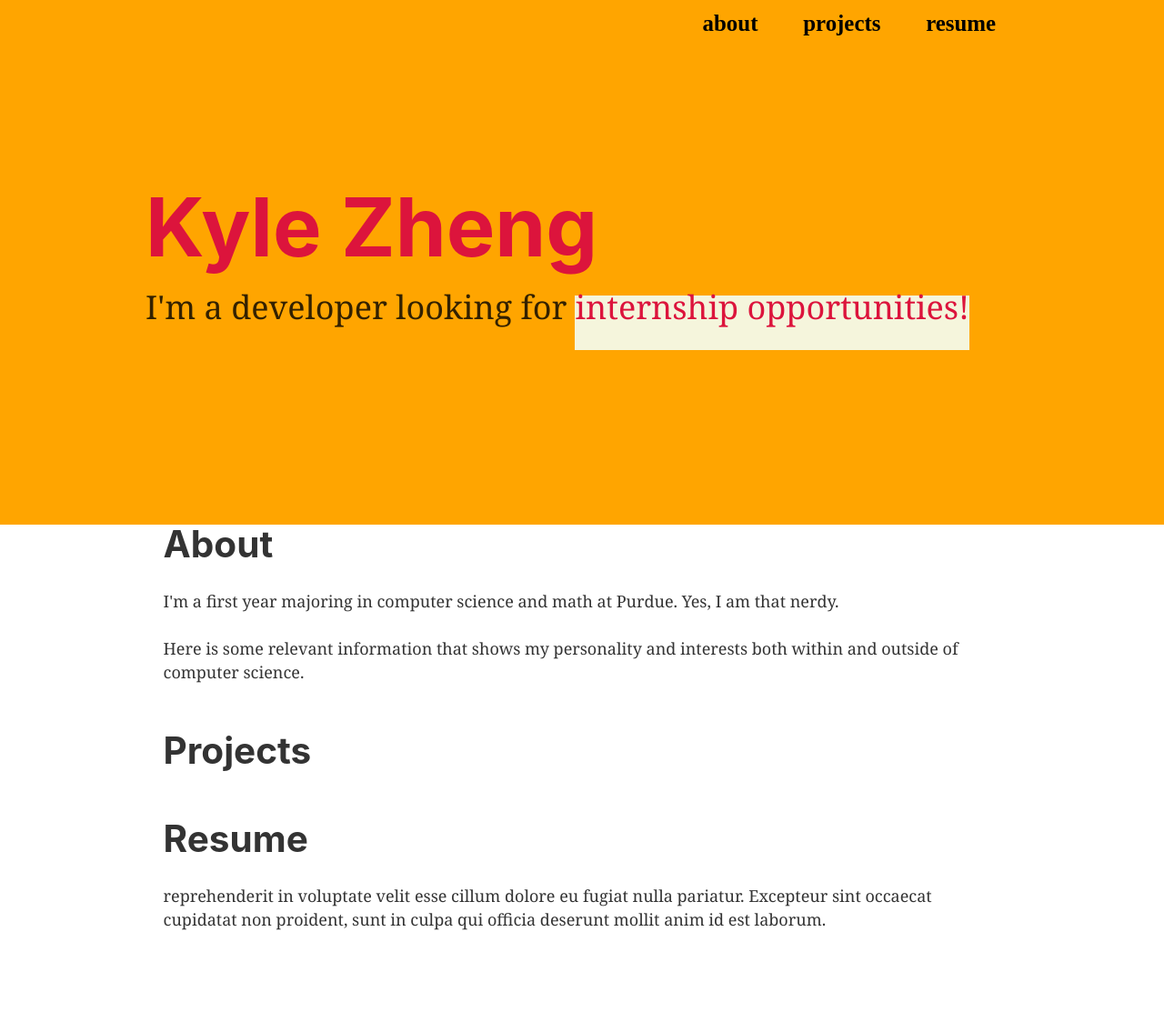
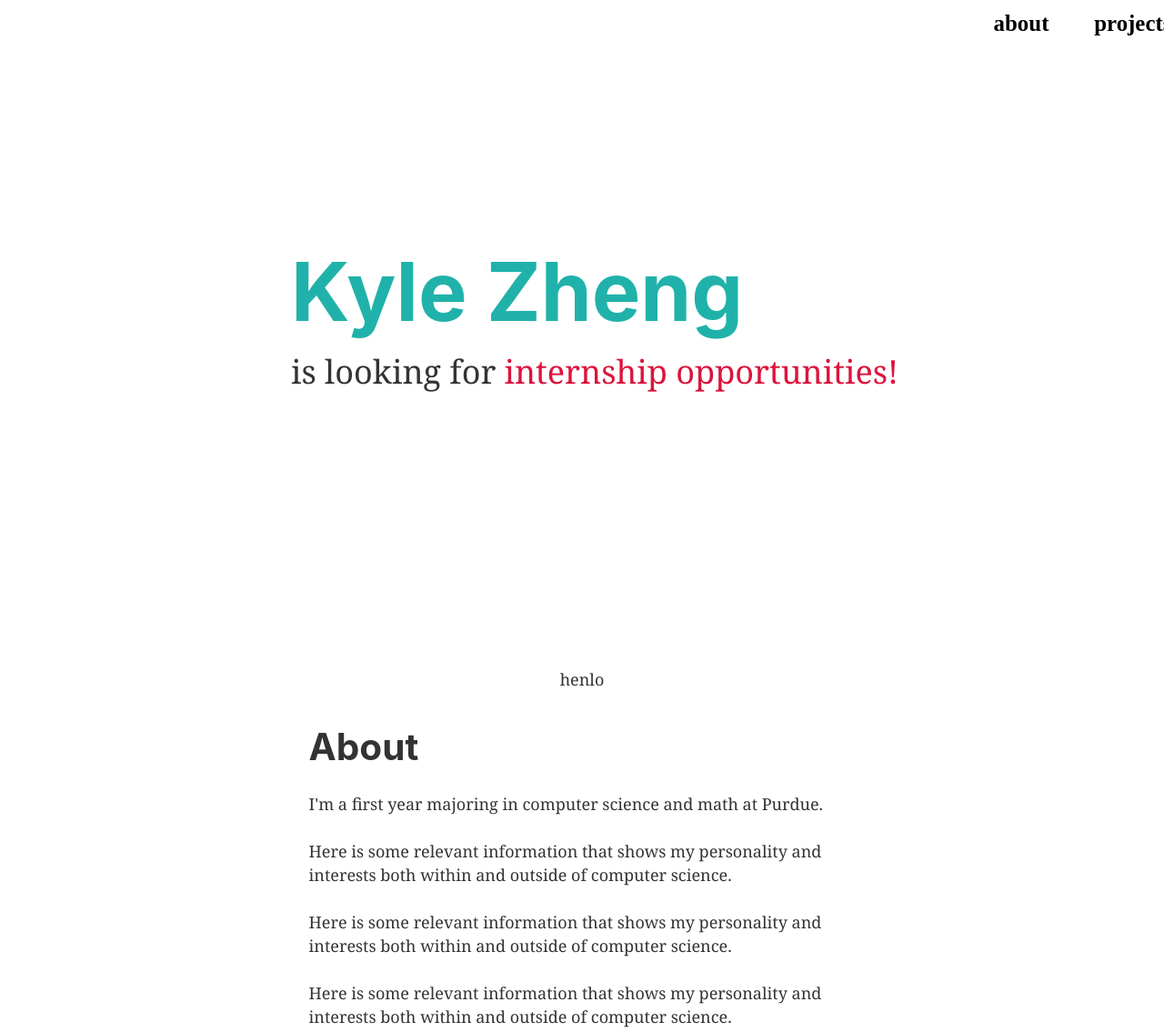
Before and after one commit to zhekyl/zhekyl.github.io, a Gatsby site: page / in a window 1280 px wide. Shown: the top 1135 px of the page at 91% size. Before the commit the page ends 1076 px from the top, so only its background shows below. Built offline with nearby package versions, Linux system fonts and the light colour scheme; Gatsby itself is replaced by a stand-in of ours.

Commit message:
new style direction and css updates

```diff
--- a/src/components/layout.css
+++ b/src/components/layout.css
@@ -615,7 +615,7 @@ pre tt:before,
 pre tt:after {
   content: "";
 }
-@media only screen and (max-width: 480px) {
+@media only screen and (max-width: 800px) {
   html {
     font-size: 100%;
   }
--- a/src/components/layout.js
+++ b/src/components/layout.js
@@ -9,7 +9,8 @@ import React from "react"
 import PropTypes from "prop-types"
 import { useStaticQuery, graphql } from "gatsby"
 
-  import "./layout.css"
+import "./layout.css"
+import layoutStyles from "./layout.module.css"
 
 const Layout = ({ children }) => {
   // const data = useStaticQuery(graphql`
@@ -25,12 +26,7 @@ const Layout = ({ children }) => {
   return (
     <>
       {/* <Header siteTitle={data.site.siteMetadata.title} /> */}
-      <div
-        style={{
-          margin: `0 auto`,
-          paddingTop: 0,
-        }}
-      >
+      <div className = {layoutStyles.content}>
         <main>{children}</main>
         <footer>
           {/* © {new Date().getFullYear()}, Built with
--- /dev/null
+++ b/src/components/layout.module.css
@@ -0,0 +1,10 @@
+.content{
+    margin: 0 auto;
+    width: 50vw;
+}
+
+@media only screen and (max-width: 480px) {
+    .content {
+      width:90vw;
+    }
+  }
--- a/src/pages/index.js
+++ b/src/pages/index.js
@@ -11,13 +11,11 @@ const IndexPage = () => {
     <Layout>
       <IndexHeader></IndexHeader>
       <SEO title="Home" />
-      <div style={{
-        backgroundColor:`orange`,
-      }}>
-        <div className ={indexStyles.homeContent}>
+      <div className={indexStyles.fullpage}>
+        <div className={indexStyles.homeContent}>
           <h1 className={indexStyles.name}>Kyle Zheng</h1>
           <div id={indexStyles.tagline}>
-            <p>I'm a developer looking for </p>
+            <p>is looking for </p>
             <span className={indexStyles.rotating}>
               <span>a cool new project.</span>
               <span>internship opportunities!</span>
@@ -25,17 +23,24 @@ const IndexPage = () => {
             </span>
           </div>
         </div>
-
-        {/* <div className ={indexStyles.absoluteContainer}>
-          <img id={indexStyles.spin} src={spin} alt="me"></img>
-        </div> */}
+        <a className={indexStyles.bounce}>henlo</a>
       </div>
 
       <div className={indexStyles.section}>
+
         <h1 id="about">About</h1>
+        <p>I'm a first year majoring in computer science and math at Purdue.</p>
         <p>
-          I'm a first year majoring in computer science and math at Purdue. Yes,
-          I am that nerdy.
+          Here is some relevant information that shows my personality and
+          interests both within and outside of computer science.
+        </p>
+        <p>
+          Here is some relevant information that shows my personality and
+          interests both within and outside of computer science.
+        </p>
+        <p>
+          Here is some relevant information that shows my personality and
+          interests both within and outside of computer science.
         </p>
         <p>
           Here is some relevant information that shows my personality and
--- a/src/pages/index.module.css
+++ b/src/pages/index.module.css
@@ -1,11 +1,10 @@
-
-.name{
+.name {
   font-size: 5em;
-    color: crimson;
+  color: lightseagreen;
   text-align: start;
 }
 
-#tagline{
+#tagline {
   text-align: center;
   display: flex;
   font-size: 2em;
@@ -13,53 +12,101 @@
   position: relative;
 }
 
-.rotating{
+.rotating {
   /* display:inline; */
   text-align: center;
-    color:crimson;
+  color: crimson;
 }
 
-.rotating span{
-    background-color: beige;
+.rotating span {
+  /* background-color: beige; */
   animation: rotateWords 9s linear infinite 0s;
   position: absolute;
   opacity: 0;
-    margin-inline-start: .25em;
+  margin-inline-start: 0.25em;
   /* text-align: start; */
-    width:max-content;
+  width: max-content;
   /* height: min-content; */
 }
 
-.rotating span:nth-child(2){
+.rotating span:nth-child(2) {
   animation-delay: 3s;
 }
-.rotating span:nth-child(3){
+.rotating span:nth-child(3) {
   animation-delay: 6s;
 }
 
 @keyframes rotateWords {
-    0% { opacity: 0; animation-timing-function: ease-in; height: 0px; }
-    8% { opacity: 1; height: 60px; }
-    25% { opacity: 1; height: 60px; }
-	35% { opacity: 0; height: 60px; }
-    100% { opacity: 0; }
+  0% {
+    opacity: 0;
+    animation-timing-function: ease-in;
+    height: 0px;
+  }
+  8% {
+    opacity: 1;
+    height: 60px;
+  }
+  25% {
+    opacity: 1;
+    height: 60px;
+  }
+  35% {
+    opacity: 0;
+    height: 60px;
+  }
+  100% {
+    opacity: 0;
+  }
 }
 
-
-.absoluteContainer{
+.fullpage {
   position: relative;
+  height: 100vh;
 }
 
-.homeContent{
-    padding:200px 0;
-    width: 75vw;
-    /* height:100vh; */
-    margin: auto;
+.homeContent {
+  position: absolute;
+  top: 45%;
+  -ms-transform: translateY(-50%);
+  transform: translateY(-50%);
   text-align: start;
 }
 
-.section{
-    width: 75vw;
+.section {
+  /* width: 75vw; */
+  /* height:100vh; */
   margin: auto;
-    padding:0px 1.0875rem 1.45rem;
+  padding: 0px 1.0875rem 1.45rem;
 }
+/*
+    TODO
+    make .bounce dissapear on scroll/ reapper etc
+    prob with hidden elemetn at top of page
+*/
+
+.bounce {
+  -moz-animation: bounce 2s infinite;
+  -webkit-animation: bounce 2s infinite;
+  animation: bounce 2s infinite;
+  position: absolute;
+  bottom: 5%;
+  left: 0;
+  right: 0;
+  text-align: center;
+  /* margin: 0 auto; */
+}
+@keyframes bounce {
+  0%,
+  20%,
+  50%,
+  80%,
+  100% {
+    transform: translateY(0);
+  }
+  40% {
+    transform: translateY(-30px);
+  }
+  60% {
+    transform: translateY(-15px);
+  }
+}
```
Lines whose indentation alone changed are shown as unchanged.
